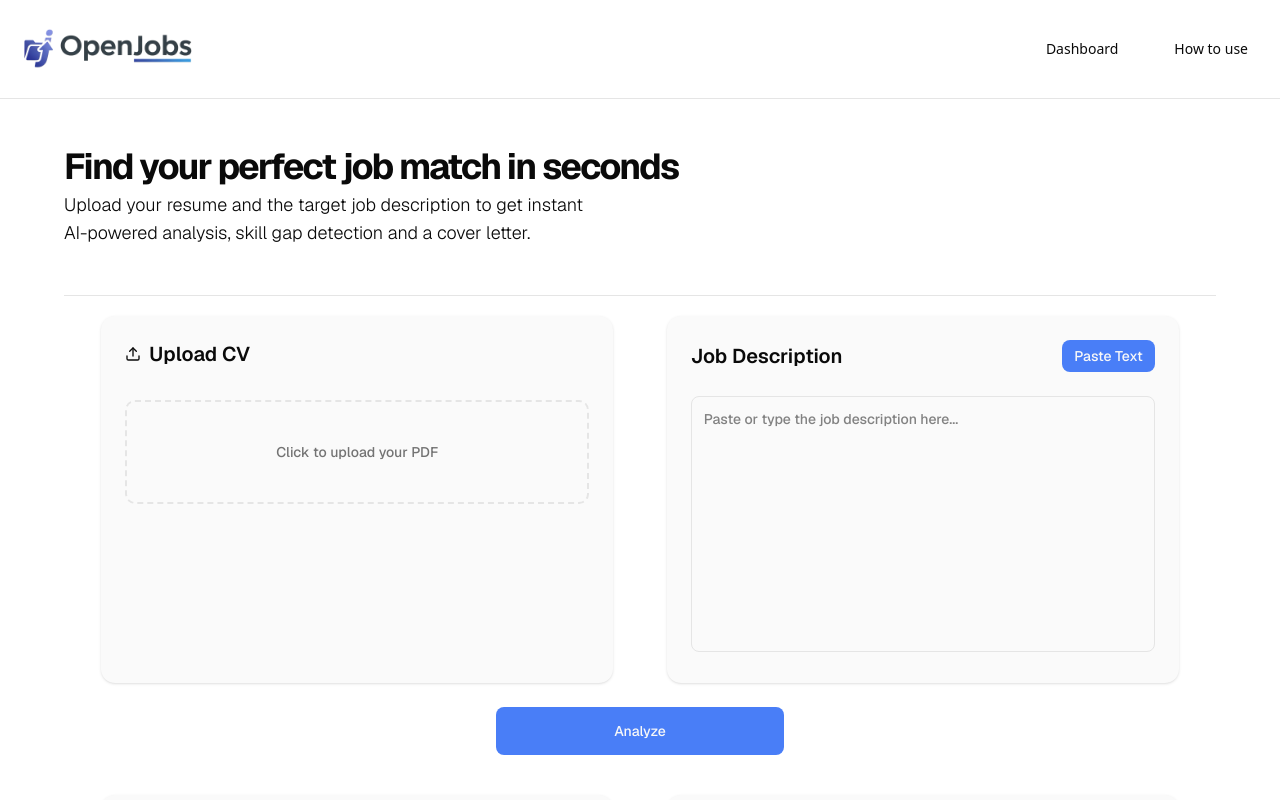
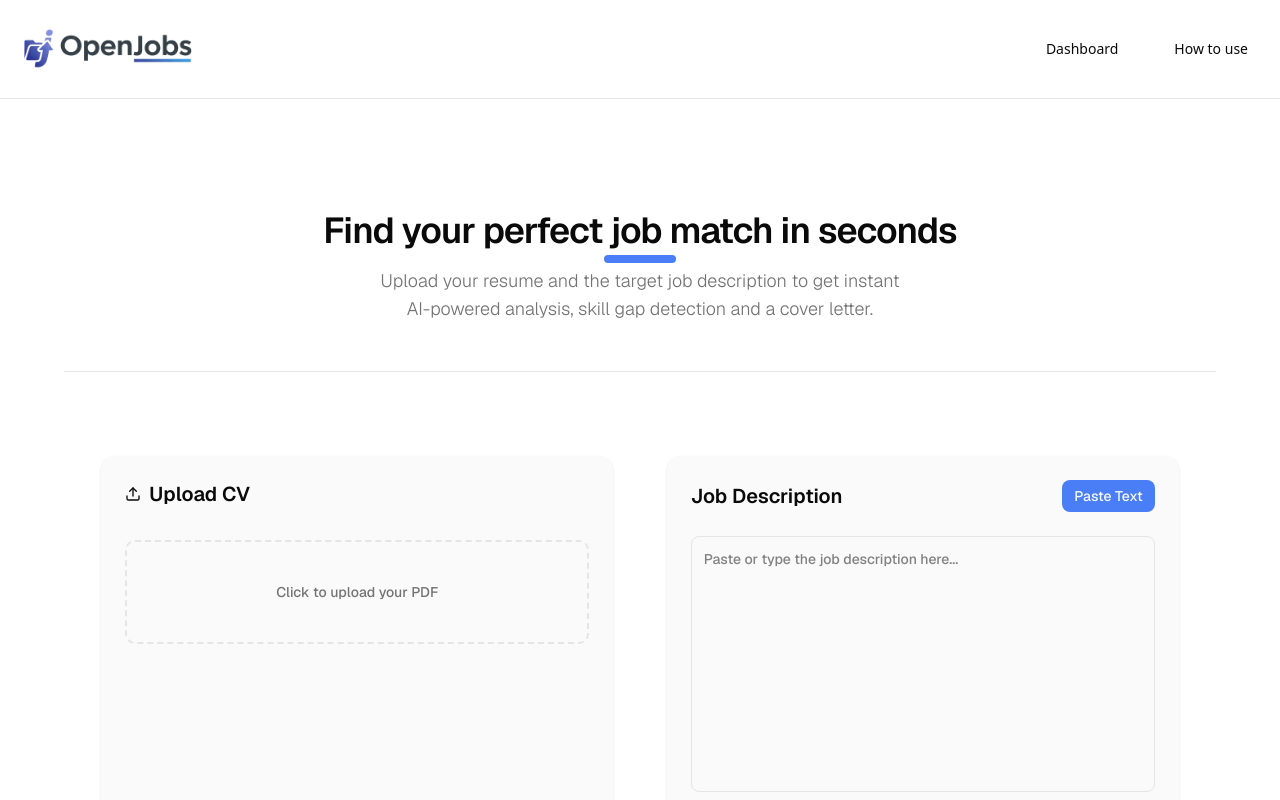
Before and after one commit to Bataklik/OpenJob, a Next.js app in the folder oj_frontend/: page / in a window 1280 px wide. Shown: the top 800 px of the page. Built offline with nearby package versions, Linux system fonts and the light colour scheme.

Commit message:
style: enhance HeaderPage layout with improved styling and spacing for better visual presentation

```diff
--- a/oj_frontend/components/header-page/index.tsx
+++ b/oj_frontend/components/header-page/index.tsx
@@ -12,9 +12,18 @@ interface HeaderPageProps {
 
 export default function HeaderPage({ title, description }: HeaderPageProps) {
     return (
-        <PageHeader>
-            <PageHeaderHeading>{title}</PageHeaderHeading>
-            <PageHeaderDescription>{description}</PageHeaderDescription>
-        </PageHeader>
+        <div className="w-full py-16 rounded-2xl">
+            <PageHeader className="text-center space-y-4">
+                <PageHeaderHeading className="mx-auto max-w-2xl text-4xl font-semibold tracking-tight">
+                    {title}
+                </PageHeaderHeading>
+
+                <div className="mx-auto h-2 w-18 rounded-full bg-primary" />
+
+                <PageHeaderDescription className="mx-auto max-w-2xl text-base text-muted-foreground">
+                    {description}
+                </PageHeaderDescription>
+            </PageHeader>
+        </div>
     );
 }
```
